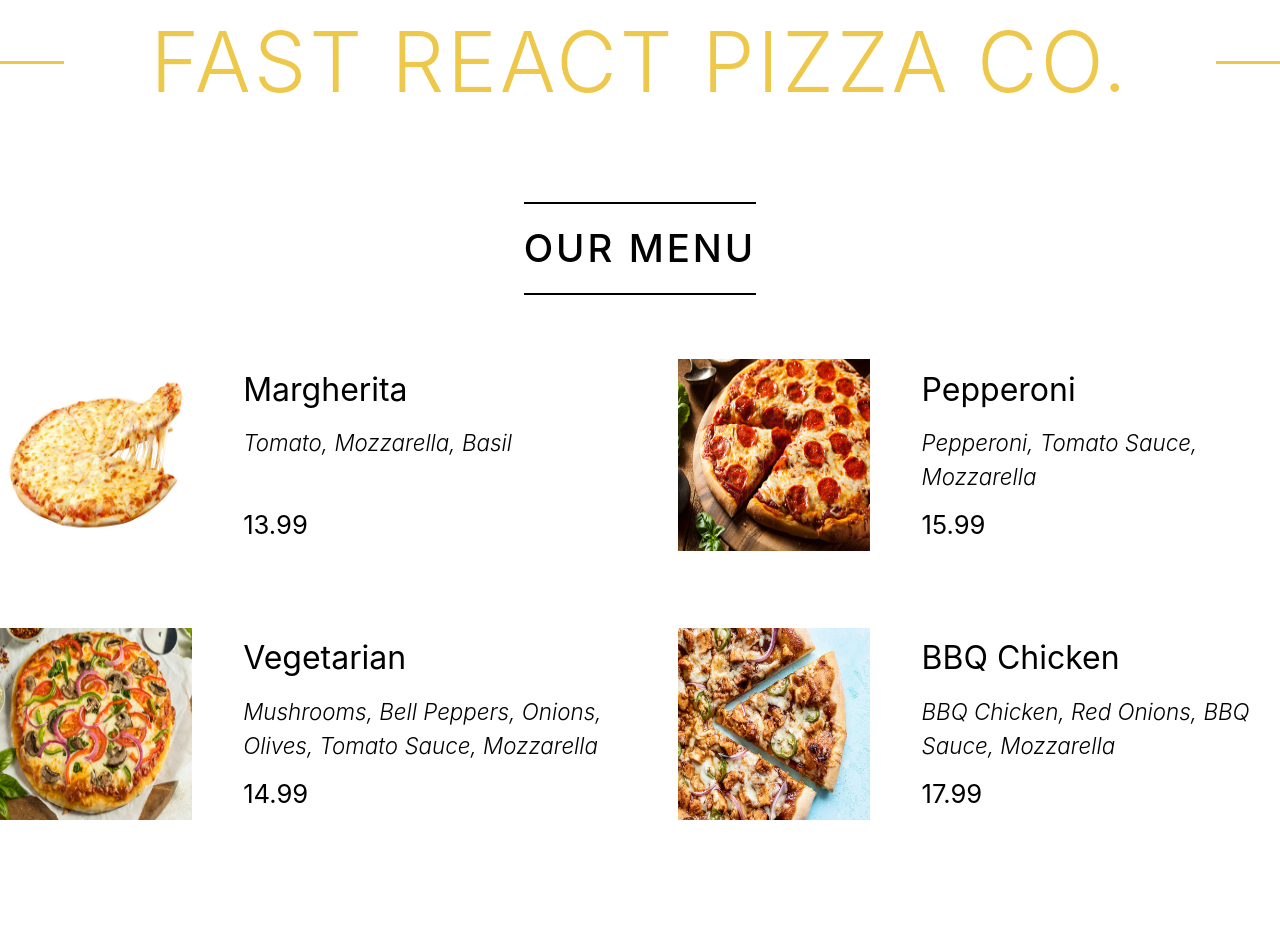
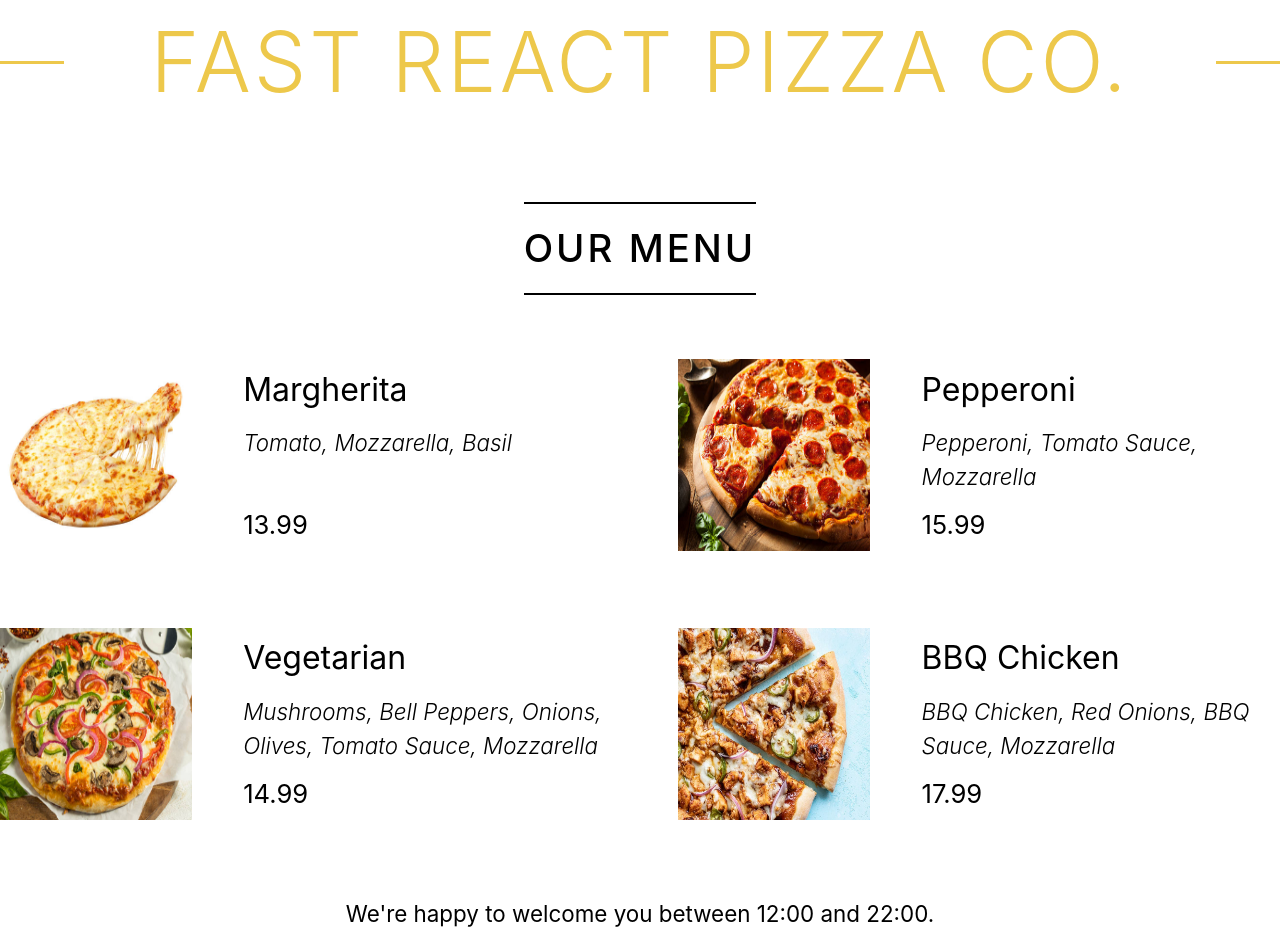
Before and after one commit to cristoph143/Pizza-Menu-React, a React (Create React App) app: page / in a window 1280 px wide. Before the commit the page ends 897 px from the top, so only its background shows below. Built offline with nearby package versions, Linux system fonts and the light colour scheme.

Commit message:
Condional Rendering with Ternaries

```diff
--- a/src/App.js
+++ b/src/App.js
@@ -26,12 +26,14 @@ function Menu() {
   return (
     <main className="menu">
       <h2>Our Menu</h2>
-      {numPizzas > 0 && (
+      {numPizzas > 0 ? (
         <ul className="pizzas">
           {pizzas.map((pizza) => {
             return <Pizza pizzaObj={pizza} key={pizza.name} />;
           })}
         </ul>
+      ) : (
+        <p>We are still working with our menu! Please come back later.</p>
       )}
     </main>
   );
@@ -45,10 +47,16 @@ function Footer() {
 
   return (
     <footer className="footer">
-      {isOpen && (
+      {isOpen ? (
         <div className="order">
           <p>We're open until {closeHour}:00. Come visit us or order online.</p>
           <button className="btn">Order</button>
+        </div>
+      ) : (
+        <div>
+          <p>
+            We're happy to welcome you between {openHour}:00 and {closeHour}:00.
+          </p>
         </div>
       )}
     </footer>
```
